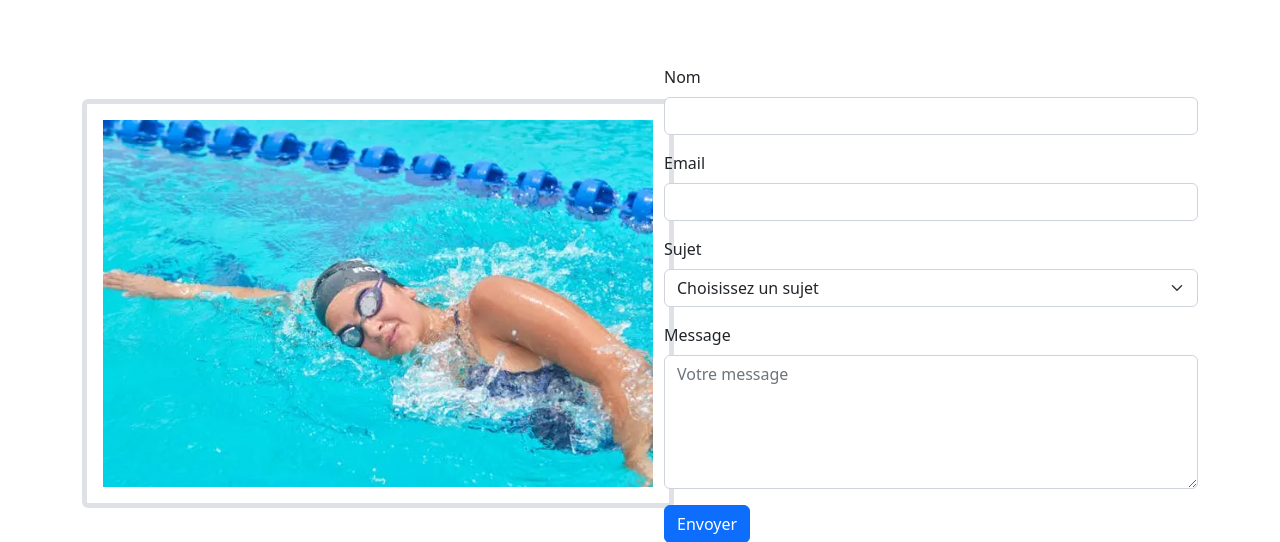
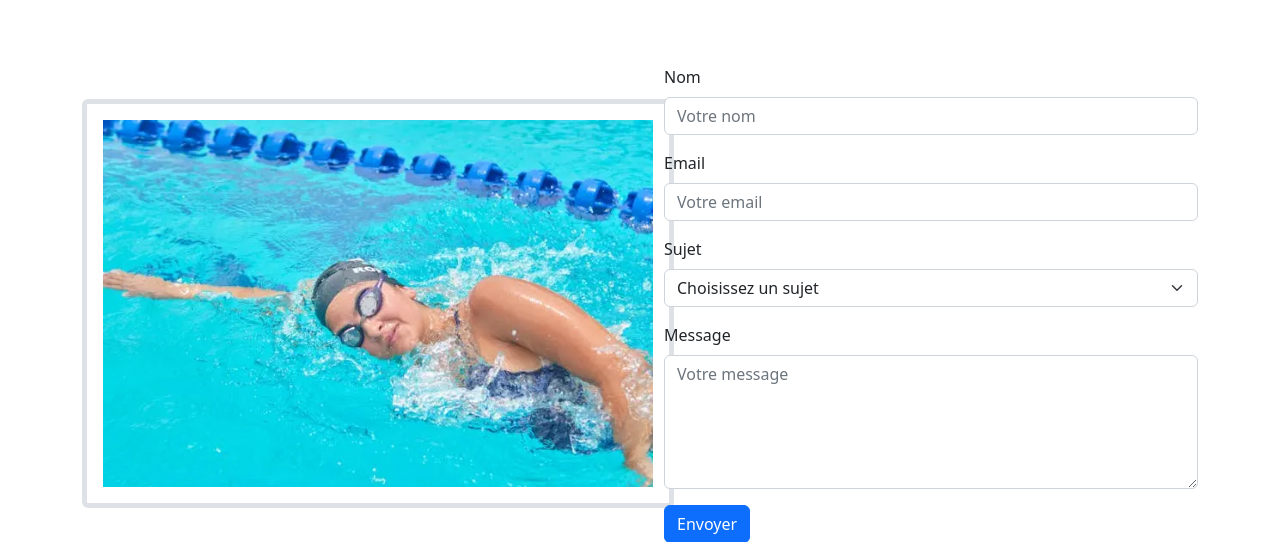
Before and after one commit to fannysaez/AquaPassion-Blog, a PHP site: template pages/contact.php in a window 1280 px wide. Shown: the part 223-765 px from the top of the page. Run offline with PHP 8.4, Linux system fonts and the light colour scheme; the template is opened without the code that fills it, so the values that code supplies are empty.

Commit message:
Update contact.php

```diff
--- a/pages/contact.php
+++ b/pages/contact.php
@@ -24,13 +24,13 @@
                 <!-- Champ Nom -->
                 <div class="mb-3">
                     <label for="nom" class="form-label">Nom</label>
-                    <input type="text" class="form-control" id="nom" name="nom" required>
+                    <input type="text" class="form-control" id="nom" name="nom" placeholder="Votre nom" required>
                 </div>
 
                 <!-- Champ Email -->
                 <div class="mb-3">
                     <label for="email" class="form-label">Email</label>
-                    <input type="email" class="form-control" id="email" name="email" required>
+                    <input type="email" class="form-control" id="email" name="email" placeholder="Votre email" required>
                 </div>
 
                 <!-- Champ Sujet (liste déroulante) -->
```
